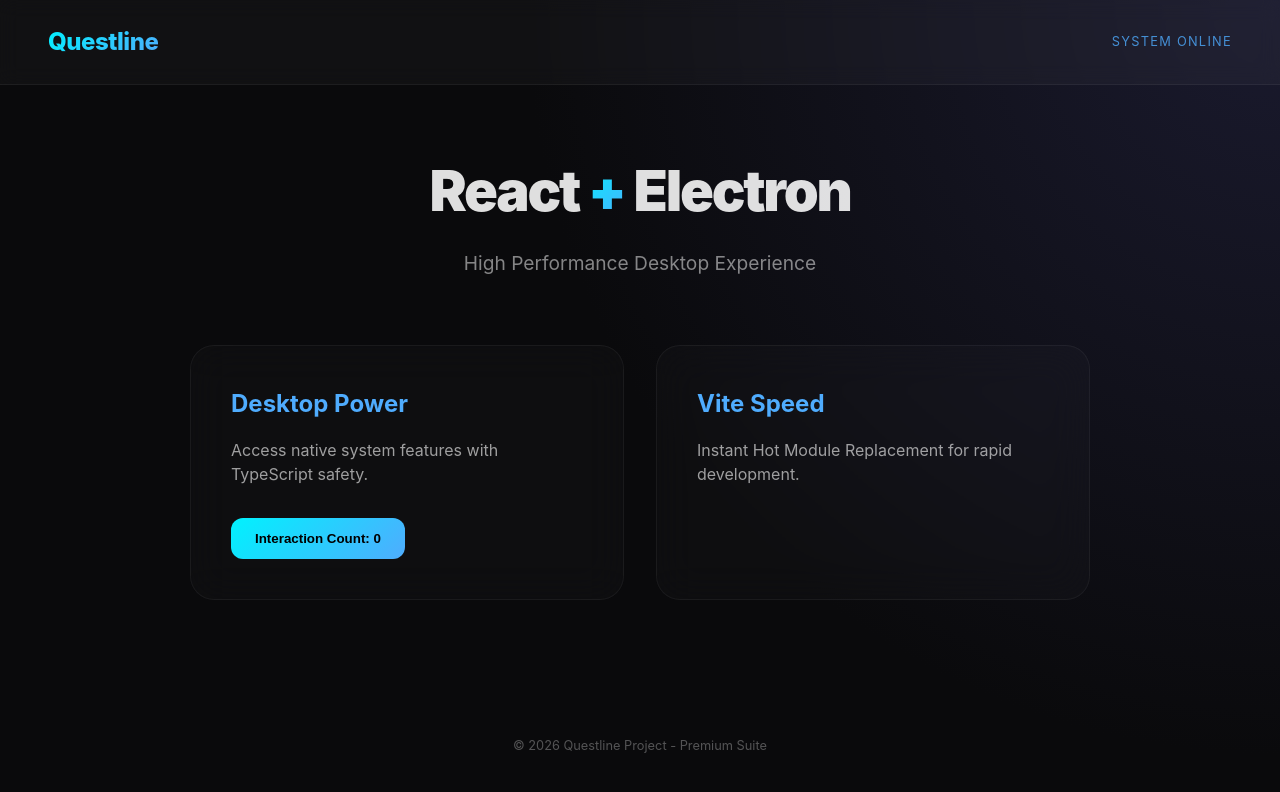
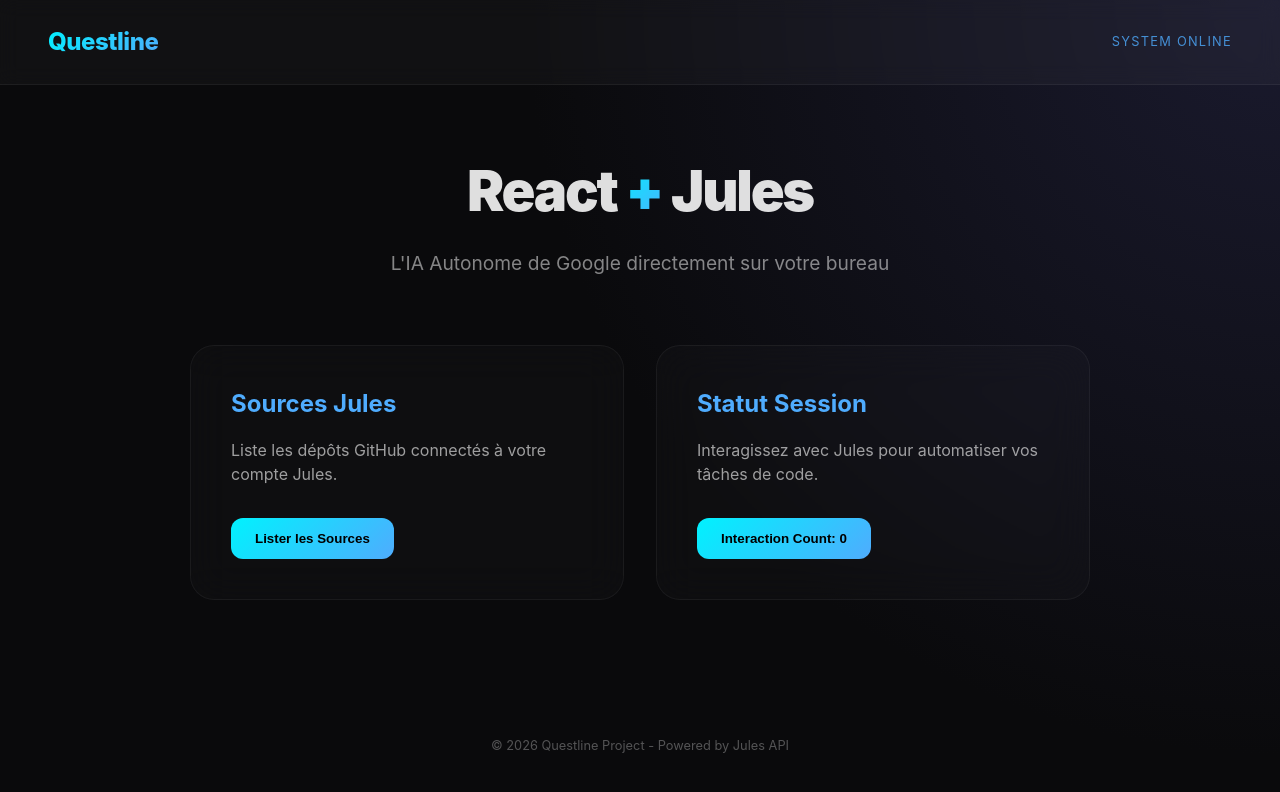
Before and after one commit to Spiexo/Jules-Google, a React (Vite) app: page / in a window 1280 px wide. Shown: the top 792 px of the page. Built offline with nearby package versions, Linux system fonts and the light colour scheme.

Commit message:
implement jules api

```diff
--- a/electron/preload.ts
+++ b/electron/preload.ts
@@ -2,4 +2,6 @@
 
 contextBridge.exposeInMainWorld('electronAPI', {
   ping: () => ipcRenderer.invoke('ping'),
+  getJulesSources: () => ipcRenderer.invoke('jules:get-sources'),
+  createJulesSession: (sourceName: string) => ipcRenderer.invoke('jules:create-session', sourceName),
 });
--- a/package.json
+++ b/package.json
@@ -12,6 +12,7 @@
     "electron:build": "npm run build && electron-builder"
   },
   "dependencies": {
+    "dotenv": "^17.4.2",
     "react": "^18.3.1",
     "react-dom": "^18.3.1"
   },
--- a/src/App.tsx
+++ b/src/App.tsx
@@ -2,6 +2,23 @@
 
 function App() {
   const [count, setCount] = useState(0)
+  const [julesData, setJulesData] = useState<any>(null)
+  const [loading, setLoading] = useState(false)
+  const [error, setError] = useState<string | null>(null)
+
+  const handleFetchSources = async () => {
+    setLoading(true)
+    setError(null)
+    try {
+      const result = await window.electronAPI.getJulesSources()
+      setJulesData(result)
+    } catch (err: any) {
+      setError(err)
+      console.error(err)
+    } finally {
+      setLoading(false)
+    }
+  }
 
   return (
     <div className="container">
@@ -10,30 +27,50 @@
         <div className="status">System Online</div>
       </nav>
 
-      <main className="content">
+      <main className="content" style={{ overflowY: 'auto' }}>
         <header className="hero">
-          <h1>React <span className="gradient-text">+</span> Electron</h1>
-          <p className="subtitle">High Performance Desktop Experience</p>
+          <h1>React <span className="gradient-text">+</span> Jules</h1>
+          <p className="subtitle">L'IA Autonome de Google directement sur votre bureau</p>
         </header>
 
         <section className="card-section">
           <div className="glass-card">
-            <h2>Desktop Power</h2>
-            <p>Access native system features with TypeScript safety.</p>
+            <h2>Sources Jules</h2>
+            <p>Liste les dépôts GitHub connectés à votre compte Jules.</p>
+            <button onClick={handleFetchSources} disabled={loading}>
+              {loading ? "Connexion..." : "Lister les Sources"}
+            </button>
+
+            {error && (
+              <p style={{ color: '#ff4d4d', fontSize: '0.8rem', marginTop: '1rem' }}>
+                ❌ {error} (Pensez à ajouter votre clé API)
+              </p>
+            )}
+
+            {julesData?.sources && (
+              <div style={{ marginTop: '1.5rem', textAlign: 'left', width: '100%' }}>
+                <h3 style={{ fontSize: '0.9rem', color: '#00f2fe' }}>Sources détectées :</h3>
+                <ul style={{ paddingLeft: '1.2rem', fontSize: '0.8rem', color: 'rgba(255,255,255,0.7)' }}>
+                  {julesData.sources.map((s: any) => (
+                    <li key={s.name} style={{ marginBottom: '0.5rem' }}>{s.displayName || s.name}</li>
+                  ))}
+                </ul>
+              </div>
+            )}
+          </div>
+
+          <div className="glass-card">
+            <h2>Statut Session</h2>
+            <p>Interagissez avec Jules pour automatiser vos tâches de code.</p>
             <button onClick={() => setCount((c) => c + 1)}>
               Interaction Count: {count}
             </button>
-          </div>
-
-          <div className="glass-card">
-            <h2>Vite Speed</h2>
-            <p>Instant Hot Module Replacement for rapid development.</p>
           </div>
         </section>
       </main>
 
       <footer className="footer">
-        <p>© 2026 Questline Project - Premium Suite</p>
+        <p>© 2026 Questline Project - Powered by Jules API</p>
       </footer>
     </div>
   )
```
Also changed, not shown: electron/main.ts (+27 -0 lines), src/vite-env.d.ts (+8 -0 lines), 2 other files (tests, documents, lock files or other folders).
